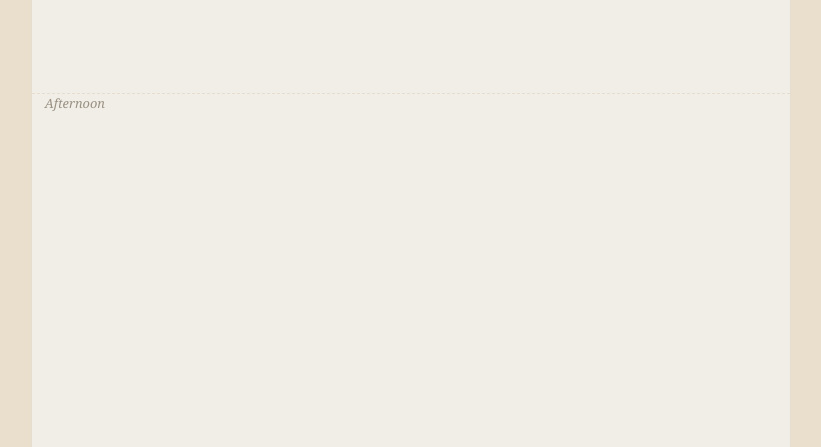
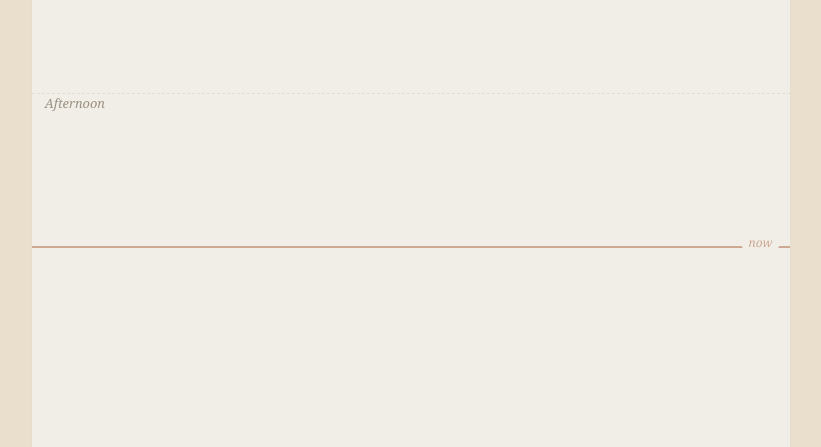
Before and after one commit to Gyalzin/Reflections, a Flask app: page / in a window 1280 px wide. Shown: the part 1078-1525 px from the top of the page, without its empty margins (229-1050 px from the left). Run offline with Flask 3, Linux system fonts and the light colour scheme; data that the repository does not hold is empty.

Commit message:
Added now line to today's timeline

```diff
--- a/main.py
+++ b/main.py
@@ -228,9 +228,11 @@ def render_day(day, errors = None, form = None):
     next_day = (current + timedelta(days=1)).isoformat()
     entries = layout_entries(db.get_entries(day))
 
+    now_top = None  # Initialize now_top to None
     if day == date.today().isoformat():
         now = datetime.now()
-        scroll_to =  (now.hour * 60 + now.minute) / 1440 * 100
+        now_top = (now.hour * 60 + now.minute) / 1440 *100
+        scroll_to = now_top
     elif entries:
         scroll_to = entries[0] ['top'] # scroll to the first entry of the day if thre are entries
     else:
@@ -240,7 +242,7 @@ def render_day(day, errors = None, form = None):
         start, end = default_times(day)
         form = {'start_time': start, 'end_time': end}
 
-    return render_template('index.html', entries = entries, day = day, prev_day = prev_day, next_day = next_day, errors = errors or [], form = form or {}, activities = db.get_activities(), scroll_to = scroll_to)
+    return render_template('index.html', entries = entries, day = day, prev_day = prev_day, next_day = next_day, errors = errors or [], form = form or {}, activities = db.get_activities(), scroll_to = scroll_to, now_top = now_top)
 
 
 
--- a/static/style.css
+++ b/static/style.css
@@ -370,3 +370,30 @@ Styles the message that appears when there are no entries for a given day.
     font-style: italic;
     text-align: center;
 }
+
+
+/*
+NOW LINE
+Styles the line that indicates the current time on the timeline.
+*/
+.now-line {
+    position: absolute;
+    left: 0;
+    right: 0;
+    border-top: 2px solid var(--clay);
+    opacity: 0.55;
+    pointer-events: none;      /* lets you click blocks underneath it */
+    z-index: 5;
+}
+
+.now-line span {
+    position: absolute;
+    right: 0.6rem;
+    top: -0.9rem;
+    padding: 0 0.5rem;
+    background: var(--paper);
+    border-radius: 999px;
+    color: var(--clay);
+    font-size: 0.75rem;
+    font-style: italic;
+}
--- a/templates/index.html
+++ b/templates/index.html
@@ -62,6 +62,10 @@ Last Modified: 2026-10-31
         {% endfor %}
         {% if not entries %}
         <p class = " empty"> Nothing recorded for this day, and that's perfectly okay!</p>
+        {% endif %}
+
+        {% if now_top is not none %}
+        <div class = "now-line" style = "top : {{ now_top}}%;"><span>now</span></div>
         {% endif %}
     </div>
 
```
